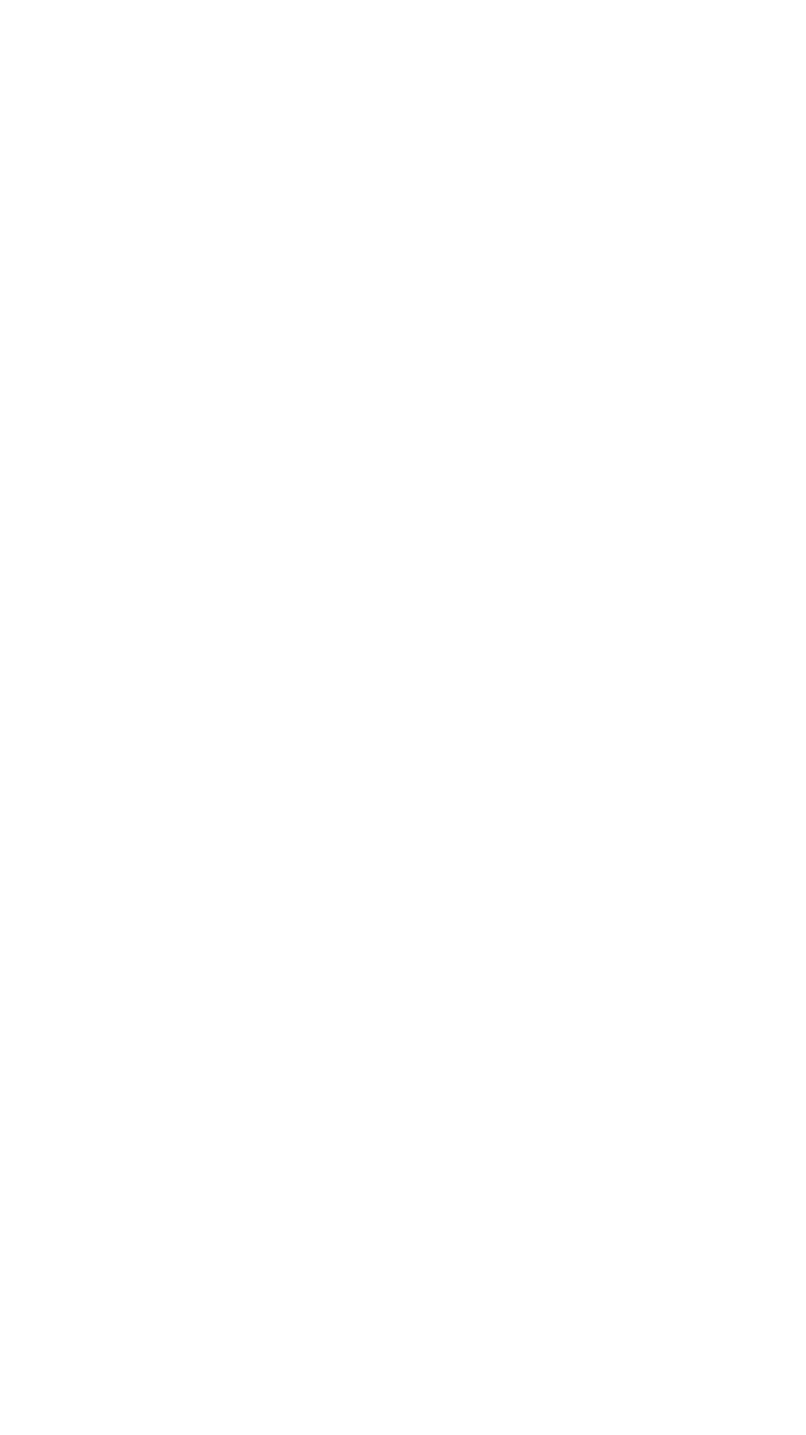
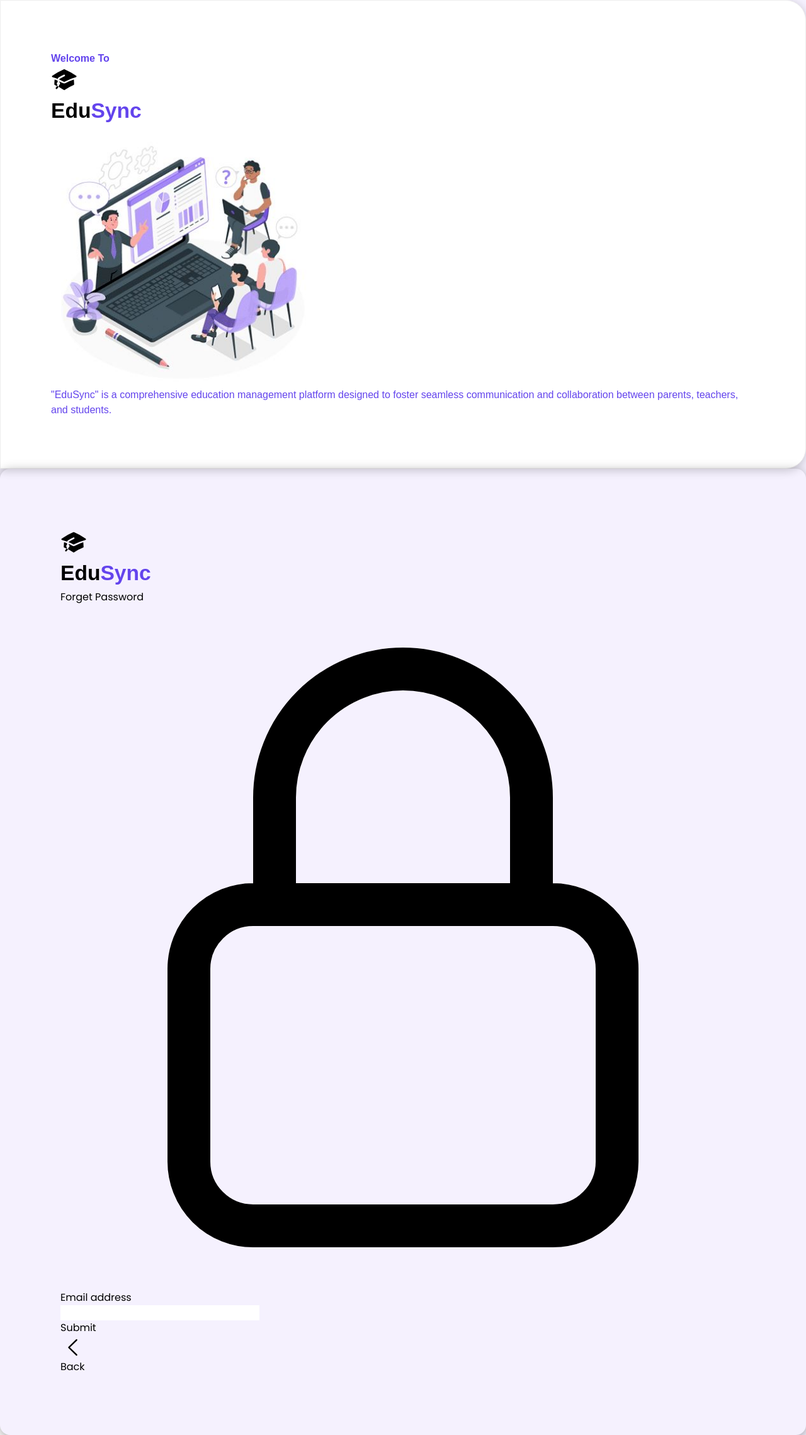
Before and after one commit to anilpaswan619/EduSync, an Angular app: page /password in a window 1280 px wide. Before the commit this address led to /. Shown: the whole page at 63% size. Before the commit the page ends 800 px from the top, so only its background shows below. Built offline with nearby package versions, Linux system fonts and the light colour scheme; a web font is replaced by a local one.

Commit message:
Updated
Updated

```diff
--- a/src/app/app-routing.module.ts
+++ b/src/app/app-routing.module.ts
@@ -2,10 +2,12 @@ import { NgModule } from '@angular/core';
 import { RouterModule, Routes } from '@angular/router';
 import { LoginComponent } from './components/auth/login/login.component';
 import { RegisterComponent } from './components/auth/register/register.component';
+import { ForgetPasswordComponent } from './components/auth/forget-password/forget-password.component';
 
 const routes: Routes = [
   { path: 'login', component: LoginComponent },
   { path: 'register', component: RegisterComponent },
+  {path: 'password', component: ForgetPasswordComponent },
   { path: '', redirectTo: '/login', pathMatch: 'full' },
 ];
 
--- a/src/app/components/auth/forget-password/forget-password.component.html
+++ b/src/app/components/auth/forget-password/forget-password.component.html
@@ -1 +1,114 @@
-<p>forget-password works!</p>
+<div class="mx-auto">
+  <div class="flex flex-col md:flex-row h-screen login-container-bg">
+    <div
+      class="flex items-center justify-center w-full md:w-1/2 my-auto left-container-style"
+    >
+      <div>
+        <div
+          class="text-3xl bold-text text-center flex items-center justify-center flex-wrap"
+        >
+          <span
+            class="bg-clip-text text-transparent bg-gradient-to-r to-gray-500 from-violet-500"
+          >
+            Welcome To
+          </span>
+          <h1 class="bold-text flex justify-center ml-2">
+            <div class="svg-icon-size">
+              <img src="/assets/icons/edu.svg" />
+            </div>
+
+            <div class="brand-name">
+              Edu<span class="sync-color">Sync</span>
+            </div>
+          </h1>
+        </div>
+        <img
+          src="assets\images\login.JPG"
+          alt="Login Image"
+          class="mx-auto left-container-img bg-cover bg-center"
+        />
+        <div class="thin-text text-center py-4">
+          <span
+            class="bg-clip-text text-transparent bg-gradient-to-r to-gray-500 from-violet-500 font-normal"
+          >
+            "EduSync" is a comprehensive education management platform designed
+            to foster seamless communication and collaboration between parents,
+            teachers, and students.
+          </span>
+        </div>
+      </div>
+    </div>
+
+    <div class="w-full md:w-1/2 flex justify-center items-center">
+      <div class="text-center login-container-screen">
+        <h1 class="bold-text flex justify-center items-center register-mt-8">
+          <div class="svg-icon-size">
+            <img src="/assets/icons/edu.svg" />
+          </div>
+
+          <div class="brand-name">Edu<span class="sync-color">Sync</span></div>
+        </h1>
+
+        <div>
+          <div
+            class="flex min-h-full flex-col justify-center px-6 lg:px-8 regular-text"
+          >
+            <div class="sm:mx-auto sm:w-full sm:max-w-sm mt-8">
+              <h2
+                class="justify-center font-bold leading-9 tracking-tight text-gray-900 flex items-center flex-wrap"
+              >
+                Forget Password
+
+                <div>
+                  <img src="/assets/icons/lock.svg" class="h-6 w-6 ml-2" />
+                </div>
+              </h2>
+            </div>
+
+            <div class="mt-8 sm:mx-auto sm:w-full sm:max-w-sm">
+              <form class="space-y-6" action="" method="POST">
+                <div>
+                  <label
+                    for="email"
+                    class="block text-sm font-medium leading-6 text-gray-900 text-left"
+                    >Email address</label
+                  >
+                  <div class="mt-2">
+                    <input
+                      id="email"
+                      name="email"
+                      type="email"
+                      autocomplete="email"
+                      required
+                      class="block w-full rounded-md border-0 py-1.5 text-gray-900 shadow-sm ring-1 ring-inset ring-gray-300 placeholder:text-gray-400 focus:ring-2 focus:ring-inset focus:ring-indigo-600 sm:text-sm sm:leading-6"
+                    />
+                  </div>
+                </div>
+
+                <div>
+                  <button
+                    type="submit"
+                    class="flex w-full justify-center rounded-md bg-indigo-600 hover:bg-indigo-700 px-3 py-1.5 text-sm font-semibold leading-6 text-white shadow-sm focus-visible:outline focus-visible:outline-2 focus-visible:outline-offset-2 focus-visible:outline-indigo-600"
+                  >
+                    Submit
+                  </button>
+                </div>
+              </form>
+
+              <div class="mt-10">
+                <button
+                  class="regular-text mx-auto text-sm back-btn py-2 px-4 flex items-center bg-gray-200 text-gray-700 hover:bg-gray-300 hover:text-gray-800 rounded-lg"
+                  routerLink="/login"
+                >
+                  <img src="/assets/icons/back.svg " class="h-4 w-4" />
+
+                  <span>Back</span>
+                </button>
+              </div>
+            </div>
+          </div>
+        </div>
+      </div>
+    </div>
+  </div>
+</div>
--- a/src/app/components/auth/login/login.component.html
+++ b/src/app/components/auth/login/login.component.html
@@ -194,7 +194,7 @@
                   </div>
                   <div class="px-3 mt-forget-password">
                     <a
-                      href="#"
+                      routerLink="/password"
                       class="font-semibold text-sm text-indigo-600 whitespace-nowrap"
                       >Forgot password?</a
                     >
--- a/src/styles.scss
+++ b/src/styles.scss
@@ -205,6 +205,9 @@ a:hover {
 .scroll-container::-webkit-scrollbar-thumb:hover {
   background-color: var(--primary-color);
 }
+.password-input-field {
+  width: 15rem;
+}
 
 @media screen and (max-width: 767px) {
   .login-container-bg {
```
Also changed, not shown: src/assets/icons/lock.svg (added).
